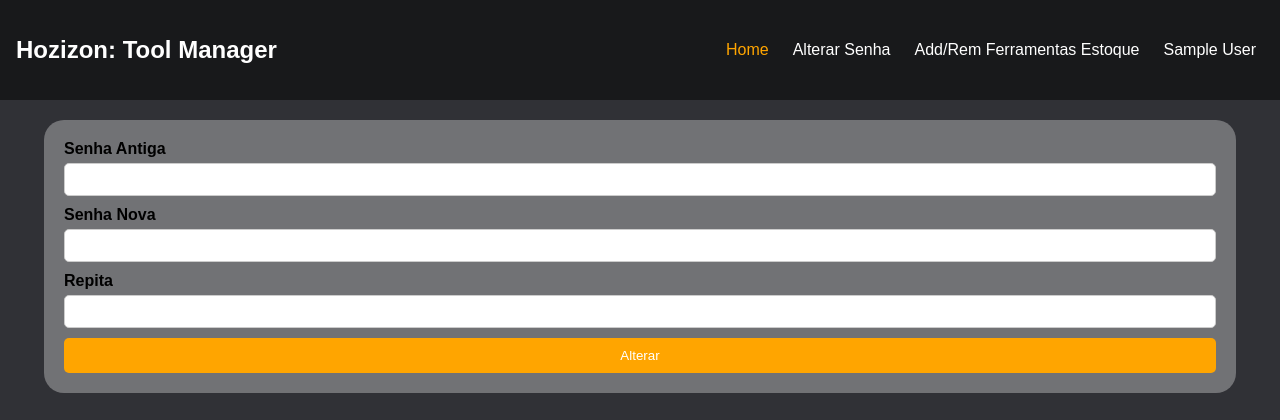
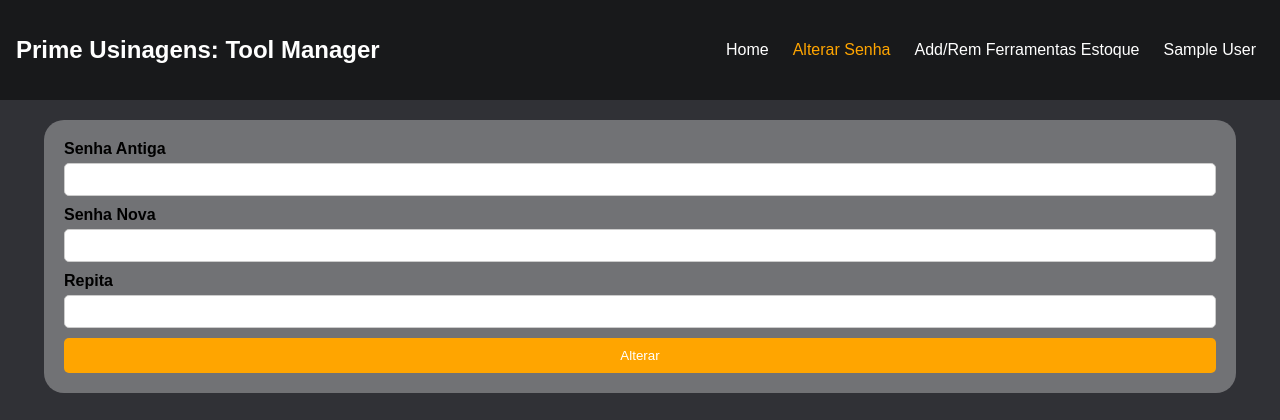
Before and after one commit to kauschade/tool-manager, a PHP site: page /alterarsenha.php in a window 1280 px wide. Shown: the top 420 px of the page. Run offline with PHP 8.4, Linux system fonts and the light colour scheme; the visitor is signed in with stand-in values (Sample User, id 1); data that the repository does not hold is empty.

Commit message:
Update alterarsenha.php

```diff
--- a/alterarsenha.php
+++ b/alterarsenha.php
@@ -5,6 +5,8 @@
     }
 
     include('./funcoes/config.php');
+
+    $user = $_SESSION["usuario"];
 
     $consulta_codigo_antigo = "SELECT Max(id) as max_id FROM usuarios";
     $codigo_antigo_resultado = $conn->query($consulta_codigo_antigo) or die($conn->error);
@@ -32,15 +34,15 @@
 </head>
 <body>
 <header id="header">
-        <p id="logo"><b>Hozizon:</b> Tool Manager</p>
+        <p id="logo"><b>Prime Usinagens:</b> Tool Manager</p>
         <nav id="nav">
             <button aria-label="Abrir Menu" id="btn-mobile" aria-haspopup="true" aria-controls="menu"
                 aria-expanded="false">Menu
                 <span id="hamburger"></span>
             </button>
             <ul id="menu" role="menu">
-                <li><a class="link-cab" id="ativo" href="./index.php">Home</a></li>
-                <li><a class="link-cab" href="./alterarsenha.php">Alterar Senha</a></li>
+                <li><a class="link-cab"  href="./index.php">Home</a></li>
+                <li><a class="link-cab" id="ativo" href="./alterarsenha.php">Alterar Senha</a></li>
                 <li><a class="link-cab"  href="./adicionar-baixar.php">Add/Rem Ferramentas Estoque</a></li>
                 <?php
                     if($qtd2 > 0) {
```
